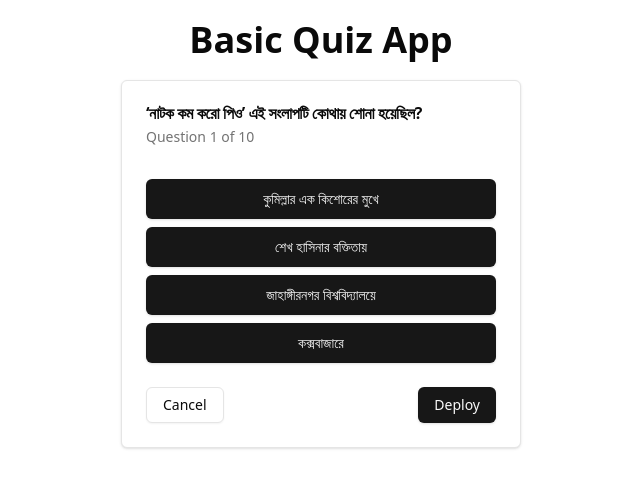
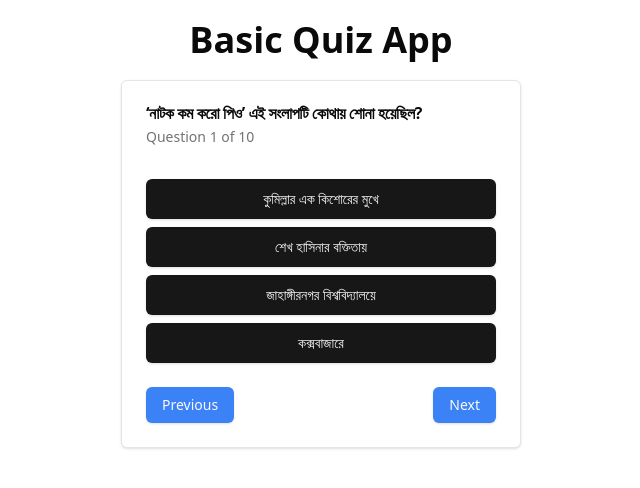
Before and after one commit to Mosharof-Hossen/Quiz-App, a React (Vite) app: page / in a window 1280 px wide. Shown: the top 488 px of the page, without its empty margins (319-959 px from the left). Built offline with nearby package versions, Linux system fonts and the light colour scheme.

Commit message:
previous and next question handle done

```diff
--- a/src/Home/Question.tsx
+++ b/src/Home/Question.tsx
@@ -2,6 +2,7 @@ import { Button } from "@/components/ui/button";
 import { Card, CardContent, CardDescription, CardFooter, CardHeader, CardTitle } from "@/components/ui/card";
 import { getQuiz, setAnswer } from "@/redux/features/quiz/quizSlice";
 import { useAppDispatch, useAppSelector } from "@/redux/hook";
+import QuizControl from "./QuizControl";
 
 const Question = () => {
     const dispatch = useAppDispatch();
@@ -29,9 +30,8 @@ const Question = () => {
                         >{option}</Button>)
                     }
                 </CardContent>
-                <CardFooter className="flex justify-between">
-                    <Button variant="outline">Cancel</Button>
-                    <Button>Deploy</Button>
+                <CardFooter >
+                    <QuizControl></QuizControl>
                 </CardFooter>
             </Card>
         </div>
--- a/src/Home/QuizControl.tsx
+++ b/src/Home/QuizControl.tsx
@@ -1,9 +1,19 @@
+import { Button } from "@/components/ui/button";
+import { nextQuestion, previousQuestion } from "@/redux/features/quiz/quizSlice";
+import { useAppDispatch } from "@/redux/hook";
 
 const QuizControl = () => {
+    const dispatch = useAppDispatch();
+    const handleNextQuestion = () => {
+        dispatch(nextQuestion())
+    }
+    const handlePreviousQuestion = () => {
+        dispatch(previousQuestion())
+    }
     return (
-        <div>
-            QuizControl
-
+        <div className="flex justify-between w-full">
+            <Button onClick={() => handlePreviousQuestion()} className="bg-blue-500 hover:bg-blue-600">Previous</Button>
+            <Button onClick={() => handleNextQuestion()} className="bg-blue-500 hover:bg-blue-600">Next</Button>
         </div>
     );
 };
--- a/src/redux/features/quiz/quizSlice.ts
+++ b/src/redux/features/quiz/quizSlice.ts
@@ -24,6 +24,16 @@ export const quizSlice = createSlice({
         setAnswer: (state, action) => {
             const { answer, currentQuestionIndex } = action.payload;
             state.userAnswers[currentQuestionIndex] = answer;
+        },
+        nextQuestion: (state) => {
+            if (state.currentQuestionIndex < state.question.length - 1) {
+                state.currentQuestionIndex += 1;
+            }
+        },
+        previousQuestion: (state) => {
+            if (state.currentQuestionIndex > 0) {
+                state.currentQuestionIndex -= 1;
+            }
         }
     }
 })
@@ -32,5 +42,5 @@ export const getQuiz = (state: RootState) => {
     return state.quizzes
 }
 
-export const { setAnswer } = quizSlice.actions
+export const { setAnswer , nextQuestion,previousQuestion} = quizSlice.actions;
 export const quizReducer = quizSlice.reducer;
```
